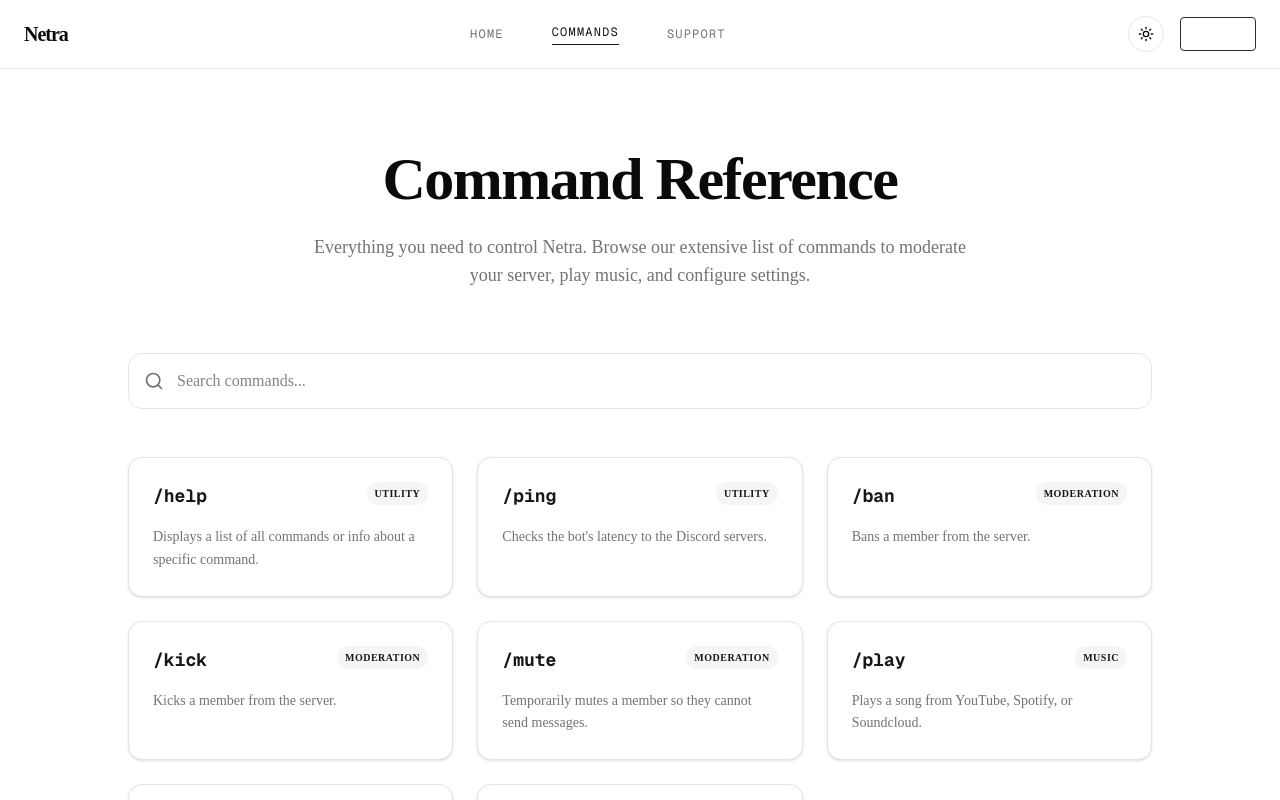
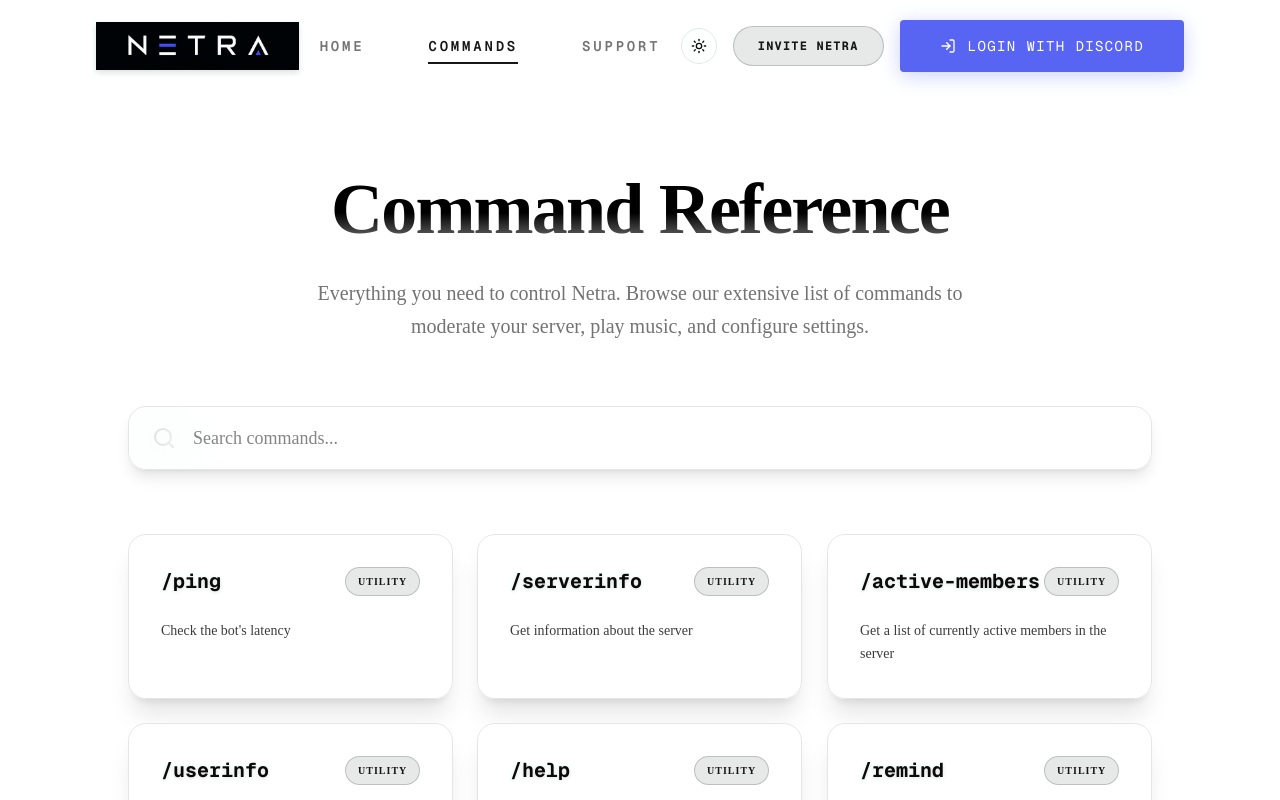
Before and after one commit to Himal-Joshi/netra-dashboard, a Next.js app: page /commands in a window 1280 px wide. Shown: the top 800 px of the page. Built offline with nearby package versions, Linux system fonts and the light colour scheme.

Commit message:
UI: Add framer-motion and glassmorphism styling to commands page

```diff
--- a/app/commands/page.tsx
+++ b/app/commands/page.tsx
@@ -1,91 +1,161 @@
+"use client";
+
 import Link from "next/link";
+import Image from "next/image";
 import { ThemeToggle } from "@/components/theme-toggle";
-import { TopLoginButton } from "@/components/login-button";
+import { MainLoginButton } from "@/components/login-button";
 import { Footer } from "@/components/footer";
 import { Search } from "lucide-react";
+import { motion } from "framer-motion";
 
-export const metadata = {
-  title: "Commands - Netra Dashboard",
-  description: "Explore all available commands for the Netra Discord Bot.",
+const commands = [
+  // User Commands
+  { name: "/ping", description: "Check the bot's latency", category: "Utility" },
+  { name: "/serverinfo", description: "Get information about the server", category: "Utility" },
+  { name: "/active-members", description: "Get a list of currently active members in the server", category: "Utility" },
+  { name: "/userinfo", description: "Get information about a user", category: "Utility" },
+  { name: "/help", description: "Get a list of commands and how to use them", category: "Utility" },
+  { name: "/remind", description: "Set a reminder", category: "Utility" },
+  { name: "/create-ticket", description: "Create a new support ticket", category: "Support" },
+  { name: "/play", description: "Play a song from YouTube or add it to the queue", category: "Music" },
+  { name: "/pause", description: "Pause the currently playing song", category: "Music" },
+  { name: "/resume", description: "Resume the paused song", category: "Music" },
+  { name: "/skip", description: "Skip the current song", category: "Music" },
+  { name: "/queue", description: "View the upcoming songs in the queue", category: "Music" },
+  { name: "/end", description: "Stop the music, clear the queue, and disconnect", category: "Music" },
+  // Admin & Moderator Commands
+  { name: "/kick", description: "Kick a member from the server", category: "Moderation" },
+  { name: "/ban", description: "Ban a member from the server", category: "Moderation" },
+  { name: "/timeout", description: "Timeout a member", category: "Moderation" },
+  { name: "/announce", description: "Schedule an announcement in a specific channel", category: "Admin" },
+  { name: "/close-ticket", description: "Close the current ticket", category: "Support" },
+  { name: "/setup-tickets", description: "Setup a persistent ticket panel in this channel", category: "Admin" },
+  { name: "/setticket-moderator", description: "Set the role that is pinged when a ticket is opened", category: "Admin" }
+];
+
+const containerVariants = {
+  hidden: { opacity: 0 },
+  show: {
+    opacity: 1,
+    transition: {
+      staggerChildren: 0.1
+    }
+  }
 };
 
-const commands = [
-  { name: "/help", description: "Displays a list of all commands or info about a specific command.", category: "Utility" },
-  { name: "/ping", description: "Checks the bot's latency to the Discord servers.", category: "Utility" },
-  { name: "/ban", description: "Bans a member from the server.", category: "Moderation" },
-  { name: "/kick", description: "Kicks a member from the server.", category: "Moderation" },
-  { name: "/mute", description: "Temporarily mutes a member so they cannot send messages.", category: "Moderation" },
-  { name: "/play", description: "Plays a song from YouTube, Spotify, or Soundcloud.", category: "Music" },
-  { name: "/skip", description: "Skips the currently playing song.", category: "Music" },
-  { name: "/config", description: "Configure server-specific settings for the bot.", category: "Admin" },
-];
+const itemVariants = {
+  hidden: { opacity: 0, y: 20 },
+  show: { opacity: 1, y: 0, transition: { type: "spring" as const, stiffness: 300, damping: 24 } }
+};
 
 export default function CommandsPage() {
   return (
     <div className="flex flex-col min-h-screen relative overflow-hidden bg-background text-foreground font-sans selection:bg-primary selection:text-primary-foreground">
 
-      {/* Background Element */}
+      {/* Background Elements */}
       <div className="fixed top-0 left-1/2 -translate-x-1/2 w-[1000px] h-[400px] bg-primary opacity-[0.05] blur-[150px] rounded-full pointer-events-none -z-10" />
+      <div className="fixed top-[-20%] left-[-10%] w-[50vw] h-[50vw] rounded-full bg-primary/10 blur-[120px] pointer-events-none -z-10" />
+      <div className="fixed bottom-[-20%] right-[-10%] w-[40vw] h-[40vw] rounded-full bg-blue-600/10 blur-[120px] pointer-events-none -z-10" />
 
       <div className="relative z-10 flex flex-col flex-grow">
 
-        {/* Navigation */}
-        <nav className="w-full top-0 backdrop-blur-xl bg-background/50 sticky z-50 border-b border-border">
-          <div className="flex justify-between items-center w-full px-6 py-4 max-w-7xl mx-auto">
-            <Link href="/" className="font-bold text-xl tracking-tighter hover:text-primary transition-colors">
-              Netra
+        {/* Navigation - Edge to Edge */}
+        <nav className="w-full top-0 backdrop-blur-xl bg-background/30 sticky z-50 border-b border-white/5 transition-colors">
+          <div className="flex justify-between items-center w-full px-8 md:px-12 lg:px-24 py-5 mx-auto">
+            <Link href="/" className="transition-transform hover:scale-105">
+              <Image priority src="/name.png" alt="Netra" width={160} height={60} className="h-12 w-auto object-contain filter dark:drop-shadow-none drop-shadow-md" />
             </Link>
-            <div className="hidden md:flex items-center gap-12 font-mono text-xs tracking-widest uppercase">
-              <Link className="text-muted-foreground hover:text-foreground transition-colors" href="/">Home</Link>
-              <Link className="text-primary border-b border-primary pb-1" href="/commands">Commands</Link>
-              <Link className="text-muted-foreground hover:text-foreground transition-colors" href="/support">Support</Link>
+            <div className="hidden md:flex items-center gap-16 font-mono text-sm tracking-[0.2em] uppercase font-semibold">
+              <Link className="text-muted-foreground hover:text-foreground transition-colors relative group" href="/">
+                Home
+                <span className="absolute -bottom-2 left-0 w-full h-0.5 bg-foreground transform scale-x-0 group-hover:scale-x-100 transition-transform"></span>
+              </Link>
+              <Link className="text-primary relative group" href="/commands">
+                Commands
+                <span className="absolute -bottom-2 left-0 w-full h-0.5 bg-primary transform scale-x-100 transition-transform"></span>
+              </Link>
+              <Link className="text-muted-foreground hover:text-foreground transition-colors relative group" href="/support">
+                Support
+                <span className="absolute -bottom-2 left-0 w-full h-0.5 bg-foreground transform scale-x-0 group-hover:scale-x-100 transition-transform"></span>
+              </Link>
             </div>
             <div className="flex items-center gap-4">
               <ThemeToggle />
-              <TopLoginButton />
+              <a
+                href="https://discord.com/oauth2/authorize?client_id=1522552291327082628"
+                target="_blank"
+                rel="noopener noreferrer"
+                className="hidden sm:block"
+              >
+                <div className="flex h-10 items-center justify-center rounded-full border border-primary/20 bg-primary/10 px-6 transition-all hover:bg-gradient-to-r hover:from-primary hover:to-blue-400 hover:text-white hover:border-transparent text-primary font-mono font-bold text-xs tracking-widest uppercase cursor-pointer hover:shadow-[0_0_15px_rgba(88,101,242,0.6)]">
+                  Invite Netra
+                </div>
+              </a>
+              <MainLoginButton />
             </div>
           </div>
         </nav>
 
         {/* Header */}
         <main className="flex-grow flex flex-col items-center px-6 py-20">
-          <div className="text-center space-y-6 max-w-4xl w-full flex flex-col items-center mb-16">
-            <h1 className="text-4xl md:text-6xl font-bold tracking-tight">
+          <motion.div
+            initial={{ opacity: 0, y: 20 }}
+            animate={{ opacity: 1, y: 0 }}
+            transition={{ duration: 0.8 }}
+            className="text-center space-y-6 max-w-4xl w-full flex flex-col items-center mb-16"
+          >
+            <h1 className="text-5xl md:text-7xl font-extrabold tracking-tight bg-clip-text text-transparent bg-gradient-to-b from-black via-black to-black/40 dark:from-white dark:via-white dark:to-white/40 drop-shadow-[0_0_30px_rgba(255,255,255,0.2)] pb-2">
               Command Reference
             </h1>
-            <p className="text-muted-foreground text-lg max-w-2xl">
+            <p className="text-muted-foreground text-lg md:text-xl max-w-2xl leading-relaxed">
               Everything you need to control Netra. Browse our extensive list of commands to moderate your server, play music, and configure settings.
             </p>
-          </div>
+          </motion.div>
 
-          {/* Search/Filter Bar (Visual Only for now) */}
-          <div className="w-full max-w-5xl mb-12">
-            <div className="relative">
-              <Search className="absolute left-4 top-1/2 -translate-y-1/2 h-5 w-5 text-muted-foreground" />
+          {/* Search/Filter Bar */}
+          <motion.div
+            initial={{ opacity: 0, scale: 0.95 }}
+            animate={{ opacity: 1, scale: 1 }}
+            transition={{ duration: 0.5, delay: 0.2 }}
+            className="w-full max-w-5xl mb-16"
+          >
+            <div className="relative group">
+              <Search className="absolute left-6 top-1/2 -translate-y-1/2 h-6 w-6 text-muted-foreground group-focus-within:text-primary transition-colors" />
               <input
                 type="text"
                 placeholder="Search commands..."
-                className="w-full h-14 pl-12 pr-4 rounded-xl bg-card border border-border focus:border-primary focus:ring-1 focus:ring-primary outline-none transition-all text-foreground"
+                className="w-full h-16 pl-16 pr-6 rounded-2xl bg-card/30 backdrop-blur-xl border border-border focus:border-primary/50 focus:ring-1 focus:ring-primary/50 outline-none transition-all text-foreground text-lg shadow-lg"
               />
             </div>
-          </div>
+          </motion.div>
 
           {/* Commands Grid */}
-          <div className="w-full max-w-5xl grid grid-cols-1 md:grid-cols-2 lg:grid-cols-3 gap-6 pb-20">
+          <motion.div
+            variants={containerVariants}
+            initial="hidden"
+            animate="show"
+            className="w-full max-w-5xl grid grid-cols-1 md:grid-cols-2 lg:grid-cols-3 gap-6 pb-20 perspective-1000"
+          >
             {commands.map((cmd) => (
-              <div key={cmd.name} className="flex flex-col p-6 bg-card border border-border rounded-xl hover:border-primary/50 transition-colors shadow-sm">
-                <div className="flex justify-between items-start mb-4">
-                  <h3 className="font-mono text-lg font-bold text-primary">{cmd.name}</h3>
-                  <span className="text-[10px] uppercase tracking-wider font-semibold px-2 py-1 bg-secondary text-secondary-foreground rounded-full">
+              <motion.div
+                variants={itemVariants}
+                whileHover={{ y: -5, rotateX: 2, rotateY: -2 }}
+                key={cmd.name}
+                className="flex flex-col p-8 bg-card/70 dark:bg-card/30 backdrop-blur-2xl border border-border dark:border-white/10 rounded-2xl hover:border-primary/60 transition-colors duration-300 shadow-xl group"
+                style={{ transformPerspective: 1000 }}
+              >
+                <div className="flex justify-between items-start mb-6">
+                  <h3 className="font-mono text-xl font-bold text-foreground group-hover:text-primary transition-colors drop-shadow-sm">{cmd.name}</h3>
+                  <span className="text-[10px] uppercase tracking-widest font-bold px-3 py-1.5 bg-primary/10 text-primary rounded-full border border-primary/20">
                     {cmd.category}
                   </span>
                 </div>
-                <p className="text-muted-foreground text-sm leading-relaxed">
+                <p className="text-foreground/80 dark:text-muted-foreground text-sm leading-relaxed">
                   {cmd.description}
                 </p>
-              </div>
+              </motion.div>
             ))}
-          </div>
+          </motion.div>
         </main>
 
         <Footer />
```
